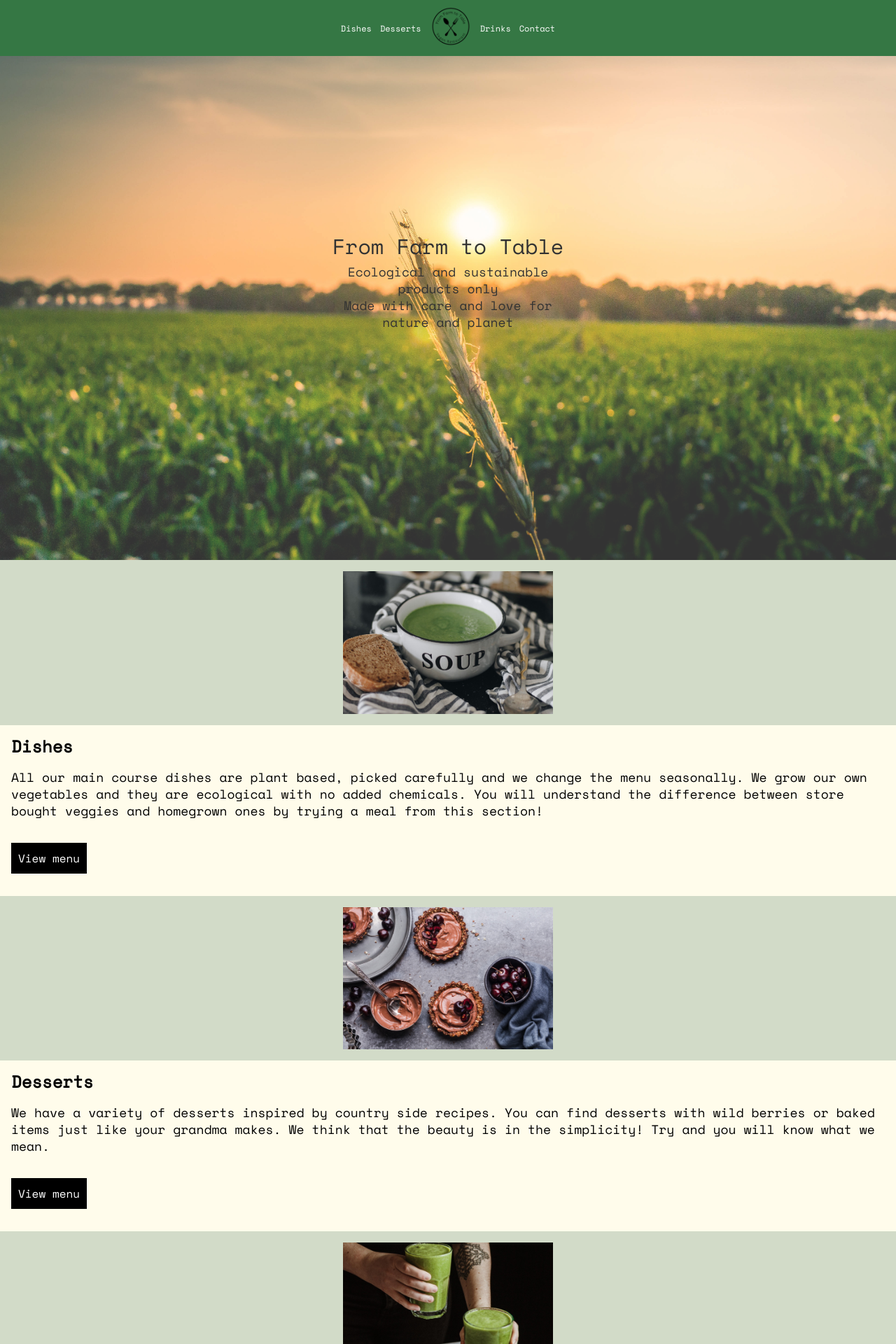
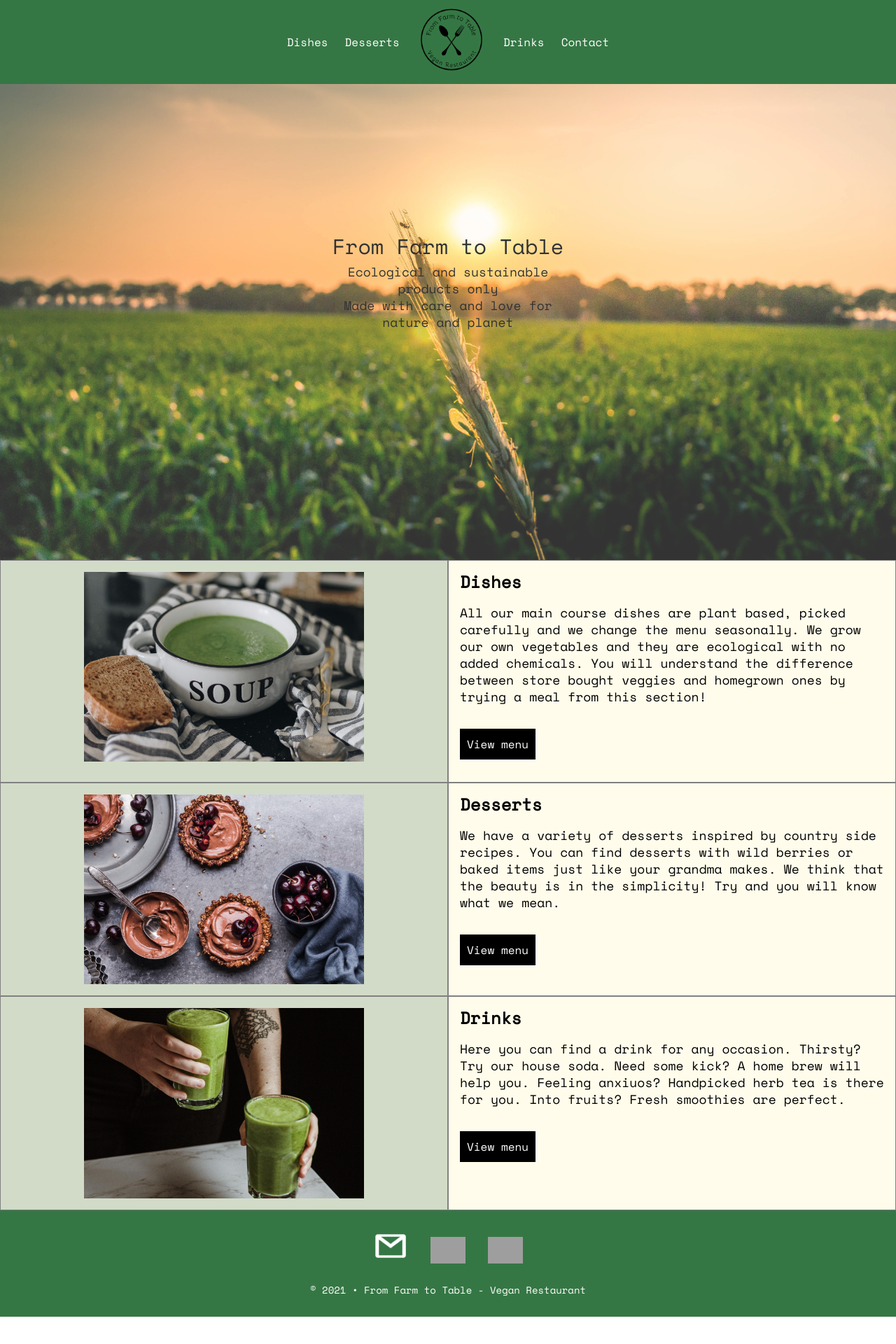
Before and after one commit to FeNatalia/vegan-restaurant, a React (Create React App) app: page / in a window 1280 px wide. Shown: the top 1920 px of the page at 70% size. After the commit the page ends 1881 px from the top, so only its background shows below. Built offline with nearby package versions, Linux system fonts and the light colour scheme; grey boxes are pictures that could not be loaded.

Commit message:
add media quaries for desktop

```diff
--- a/src/styles/contact.css
+++ b/src/styles/contact.css
@@ -41,3 +41,29 @@
 .info section {
   margin-bottom: var(--space-bigger);
 }
+
+/*Desktop queries*/
+@media (min-width: 750px) {
+.info{
+  width: 300px;
+  margin: var(--space-bigger);
+}
+
+.contact-form{
+  width: 300px;
+  margin: var(--space-bigger);
+}
+
+.contact-content{
+  width: 600px;
+  display: grid;
+  grid-template-columns: repeat(2, 1fr);
+}
+.contact-map{
+  max-width: 600px;
+}
+.contact-map img{
+  width: 600px;
+}
+
+}
--- a/src/styles/content.css
+++ b/src/styles/content.css
@@ -78,3 +78,17 @@ th {
   text-align: left;
   padding: 8px;
 }
+
+/*Desktop queries*/
+@media (min-width: 750px) {
+  .product-preview {
+    display: grid;
+    grid-template-columns: repeat(2, 1fr);
+    width: 700px;
+  }
+
+  .product-preview img {
+    width: 400px;
+    height: auto;
+  }
+}
--- a/src/styles/footer.css
+++ b/src/styles/footer.css
@@ -29,3 +29,27 @@
   font-size: 10px;
   margin: 0;
 }
+
+/*Desktop queries*/
+@media (min-width: 750px) {
+  .footer {
+    width: 100vw;
+    height: 120px;
+  }
+
+  .footer img {
+    width: 50px;
+    height: auto;
+  }
+
+  .footer a {
+    font-size: 12px;
+    margin-right: var(--space-medium);
+    margin-left: var(--space-medium);
+  }
+
+  .footer p {
+    font-size: 14px;
+    margin: 0;
+  }
+}
--- a/src/styles/home.css
+++ b/src/styles/home.css
@@ -31,6 +31,7 @@
 
 .home-sections {
   display: grid;
+
   justify-items: center;
   align-items: center;
   min-width: 100vw;
@@ -62,8 +63,34 @@
   padding-bottom: var(--space-medium);
 }
 
+.section-desserts img {
+  border-radius: 12px;
+  width: 300px;
+  height: auto;
+  padding-top: var(--space-medium);
+  padding-bottom: var(--space-medium);
+}
+
 .card-info a {
   text-decoration: none;
   color: black;
   font-weight: bold;
 }
+
+/*Desktop queries*/
+@media (min-width: 750px) {
+  .section-card {
+    width: 100vw;
+    display: grid;
+    grid-template-columns: repeat(2, 1fr);
+  }
+  .section-card img {
+    width: 400px;
+  }
+  .card-preview {
+    border: 1px solid gray;
+  }
+  .card-info {
+    border: 1px solid gray;
+  }
+}
--- a/src/styles/nav.css
+++ b/src/styles/nav.css
@@ -22,3 +22,20 @@
   text-decoration: none;
   color: #fff;
 }
+
+/*Desktop queries*/
+@media (min-width: 750px) {
+  .navigation {
+    height: 120px;
+  }
+  .navigation img {
+    width: 100px;
+    height: auto;
+  }
+
+  .navigation a {
+    font-size: 16px;
+    margin: 12px;
+    color: #fff;
+  }
+}
```
